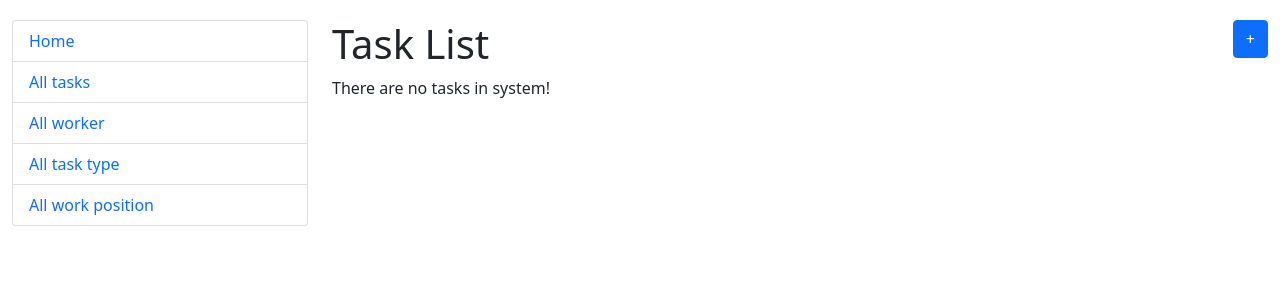
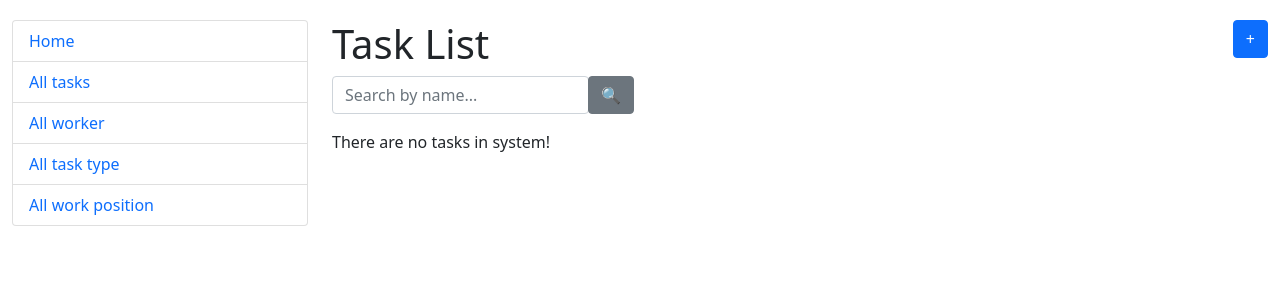
Before and after one commit to kamilla-boiko/task-manager, a Django app: page /dashboard/tasks/ in a window 1280 px wide. Shown: the top 300 px of the page. Run offline with Django 4.2, Linux system fonts and the light colour scheme; data that the repository does not hold is empty; some libraries are stand-ins or nearby versions.

Commit message:
FRONT: TEMPLATES: Add search field to Task list

```diff
--- a/templates/dashboard/task_list.html
+++ b/templates/dashboard/task_list.html
@@ -1,4 +1,5 @@
 {% extends "base.html" %}
+{% load crispy_forms_filters %}
 
 {% block content %}
   <h1>
@@ -6,6 +7,16 @@
     <a style="float: right" class="btn btn-primary"
        href="{% url 'dashboard:task-create' %}">+</a>
   </h1>
+
+  <form action="" method="get">
+    <div class="input-group">
+      {{ search_form|crispy }}
+      <div class="input-group-append">
+        <input class="btn btn-secondary" type="submit" value="🔍">
+      </div>
+    </div>
+  </form>
+
   {% if task_list %}
     <table class="table">
       <tr>
```
